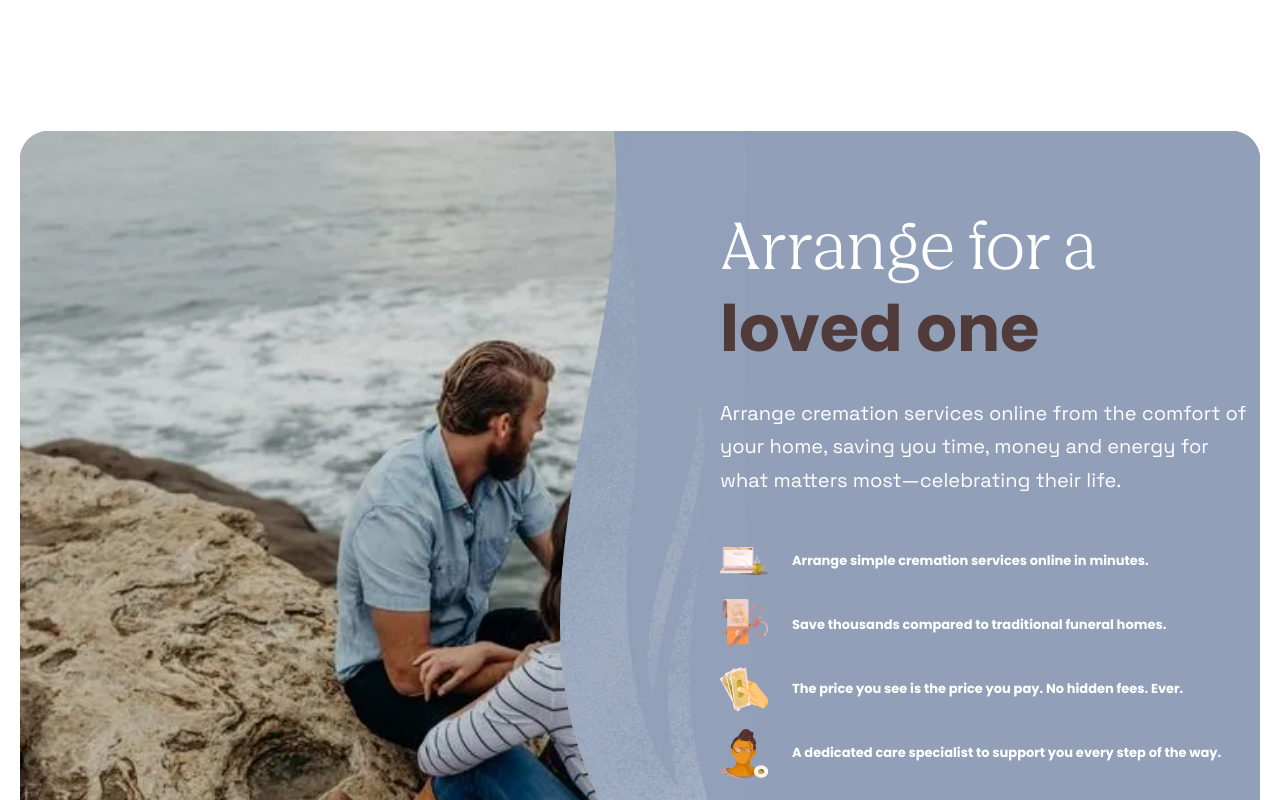
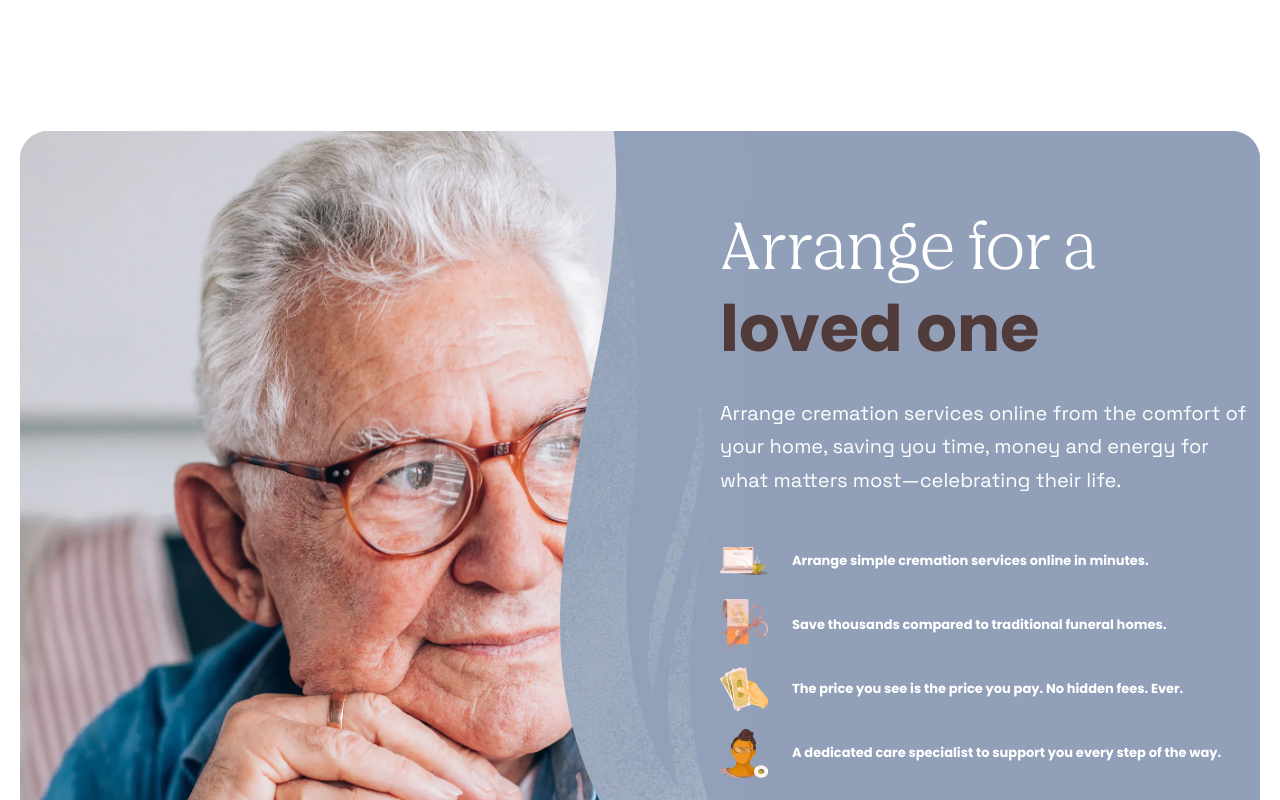
Before and after one commit to Aksaithon/afterCopy, a React (Vite) app: page / in a window 1280 px wide. Shown: the part 4680-5480 px from the top of the page. Built offline with nearby package versions, Linux system fonts and the light colour scheme.

Commit message:
lil changes in home services cards

```diff
--- a/src/Components/HomePage/Home services/HomeServices.tsx
+++ b/src/Components/HomePage/Home services/HomeServices.tsx
@@ -1,23 +1,24 @@
-import { useEffect, useState } from "react";
+// import { useEffect, useState } from "react";
 import styles from "./HomeServices.module.css";
 import ServiceCard from "./ServiceCard";
 
 const HomeServices = () => {
-  const [windowWidth, setWindowWidth] = useState(window.innerWidth);
+  // const [windowWidth, setWindowWidth] = useState(window.innerWidth);
 
-  useEffect(() => {
-    const handleResize = () => setWindowWidth(window.innerWidth);
-    window.addEventListener("resize", handleResize);
+  // useEffect(() => {
+  //   const handleResize = () => setWindowWidth(window.innerWidth);
+  //   window.addEventListener("resize", handleResize);
 
-    // Cleanup function to remove the event listener
-    return () => window.removeEventListener("resize", handleResize);
-  }, []);
+  //   // Cleanup function to remove the event listener
+  //   return () => window.removeEventListener("resize", handleResize);
+  // }, []);
 
   return (
     <div className={styles.service_container}>
       <ServiceCard
         containerVrnt={["service_containerA_Default", "detailesA_Default"]}
         textureVrnt={["ImgA", "ImgA2"]}
+        containerImg={"ContainerImgA"}
       />
 
       {/* COPY---------------------------------------------------------------- */}
@@ -25,6 +26,7 @@ const HomeServices = () => {
       <ServiceCard
         containerVrnt={["service_containerA_Varient1", "detailesA_Varient1"]}
         textureVrnt={["ImgB", "ImgB2"]}
+        containerImg={"ContainerImgB"}
       />
     </div>
   );
--- a/src/Components/HomePage/Home services/ServiceCard.module.css
+++ b/src/Components/HomePage/Home services/ServiceCard.module.css
@@ -43,9 +43,9 @@
   width: 100%;
   /* max-width: 1280px; */
 
-  background: url(/Home_Service_Images/ContainerImgA.webp);
+  background: url(/Home_Service_Images/ContainerImgB.webp);
   background-size: cover;
-  background-position-x: -260px;
+  background-position-x: -290px;
 
   margin: 100px; /*temp*/
 
@@ -175,7 +175,7 @@
   bottom: 0%;
   left: 0%;
   right: 20vw; */
-
+  max-height: 534px;
   z-index: -1;
 }
 
@@ -227,7 +227,8 @@
   /* width: 201px; */
 }
 @media screen and (max-width: 478px) {
-  .service_containerA_Default, .service_containerA_Varient1 {
+  .service_containerA_Default,
+  .service_containerA_Varient1 {
     background: url();
     flex-direction: column;
     align-items: center;
@@ -236,7 +237,8 @@
     background-position: right;
   }
 
-  .detailesA_Default, .detailesA_Varient1 {
+  .detailesA_Default,
+  .detailesA_Varient1 {
     align-items: center;
     justify-content: center;
     width: 100%;
@@ -305,7 +307,8 @@
 }
 
 @media screen and (min-width: 479px) and (max-width: 766px) {
-  .service_containerA_Default, .service_containerA_Varient1 {
+  .service_containerA_Default,
+  .service_containerA_Varient1 {
     background: url();
     flex-direction: column;
     align-items: center;
@@ -314,7 +317,8 @@
     background-position: right;
   }
 
-  .detailesA_Default, .detailesA_Varient1 {
+  .detailesA_Default,
+  .detailesA_Varient1 {
     align-items: center;
     justify-content: center;
     width: 100%;
@@ -368,7 +372,8 @@
 }
 
 @media screen and (min-width: 767px) and (max-width: 990px) {
-  .detailesA_Default, .detailesA_Varient1 {
+  .detailesA_Default,
+  .detailesA_Varient1 {
     padding-top: 80px;
     padding-bottom: 80px;
     padding-left: 40px;
--- a/src/Components/HomePage/Home services/ServiceCard.tsx
+++ b/src/Components/HomePage/Home services/ServiceCard.tsx
@@ -4,9 +4,10 @@ import styles from "./ServiceCard.module.css";
 interface StyleProps {
     containerVrnt: string[];
     textureVrnt: string[];
+    containerImg: string;
 }
 
-const ServiceCard: React.FC<StyleProps> = ({containerVrnt, textureVrnt}) => {
+const ServiceCard: React.FC<StyleProps> = ({containerVrnt, textureVrnt, containerImg}) => {
   const [windowWidth, setWindowWidth] = useState(window.innerWidth);
 
   useEffect(() => {
@@ -88,7 +89,7 @@ const ServiceCard: React.FC<StyleProps> = ({containerVrnt, textureVrnt}) => {
 
       <img
         className={styles.ServiceImg}
-        src="/Home_Service_Images/ContainerImgA.webp"
+        src={`/Home_Service_Images/${containerImg}.webp`}
         alt=""
       />
     </div>
```
